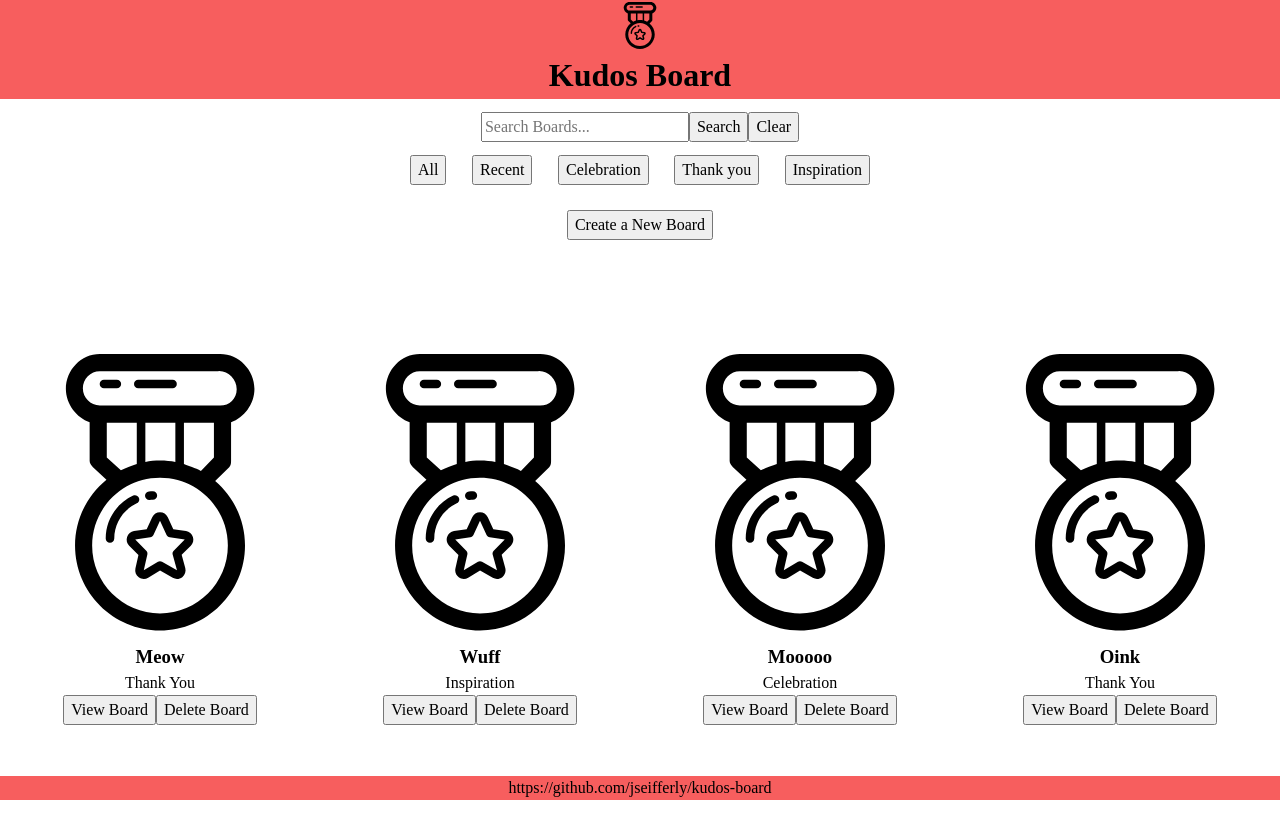
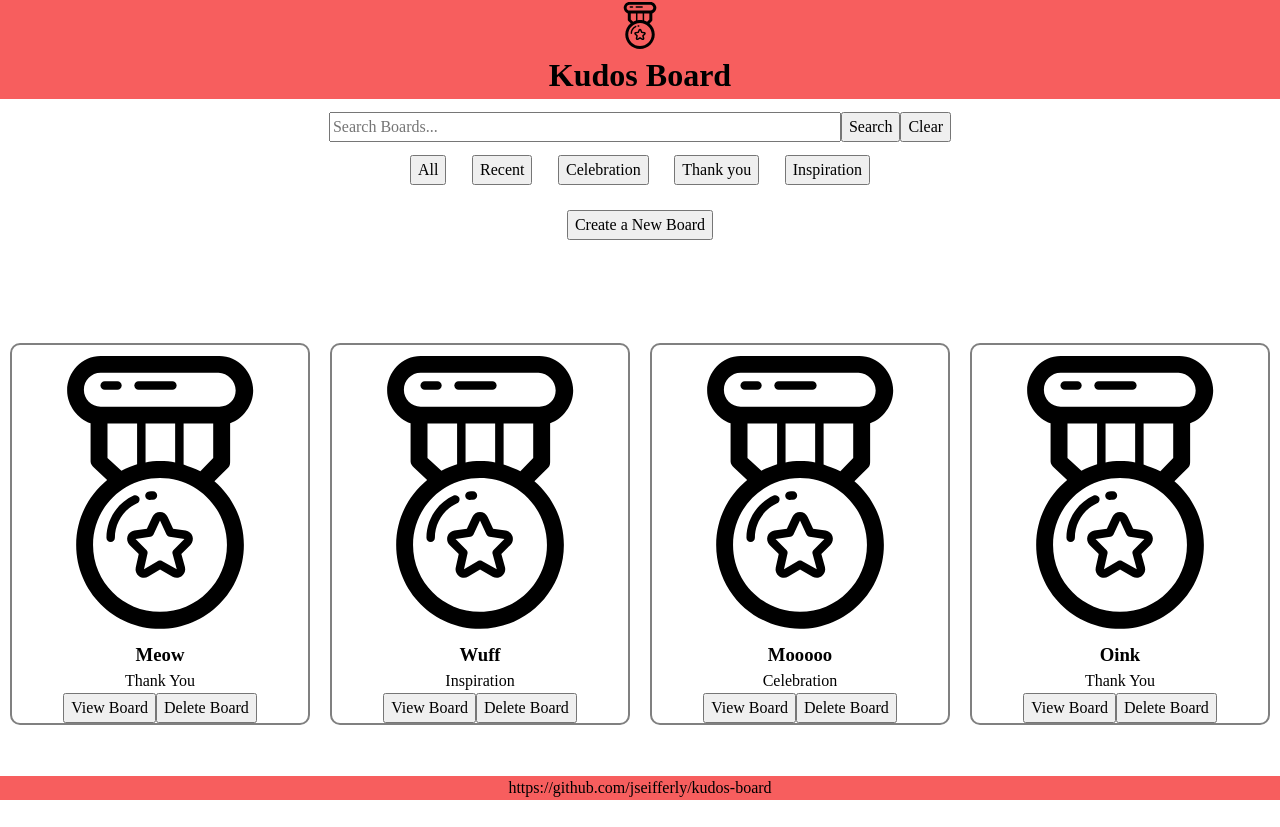
Before and after one commit to jseifferly/kudos-board, a React (Vite) app in the folder frontend/: page / in a window 1280 px wide. Built offline with nearby package versions, Linux system fonts and the light colour scheme.

Commit message:
Added a little styling to make a it eaiser to see changes and use features

```diff
--- a/frontend/src/components/SearchBar.jsx
+++ b/frontend/src/components/SearchBar.jsx
@@ -22,7 +22,7 @@ export default function SearchBar({ search }) {
 
     return (
         <div>
-            <section className='search-bar'>
+            <section className='search-box'>
                 <input type="text" placeholder='Search Boards...' value={searchTerm} onChange={updateSearchTerm} onKeyDown={handleKeyDown}/>
                 <button onClick={() => search(searchTerm)}>Search</button>
                 <button onClick={handleClear}>Clear</button>
--- a/frontend/src/styles/BoardCard.css
+++ b/frontend/src/styles/BoardCard.css
@@ -1,4 +1,7 @@
 .board-card {
     width: 15%;
     flex-basis: 300px;
+
+    border: 2px solid gray;
+    border-radius: 10px;
 }
--- a/frontend/src/styles/SearchBar.css
+++ b/frontend/src/styles/SearchBar.css
@@ -1,3 +1,7 @@
-.search-bar {
+.search-box {
     margin: 1% auto;
 }
+
+.search-box input {
+    width: 40%;
+}
```
